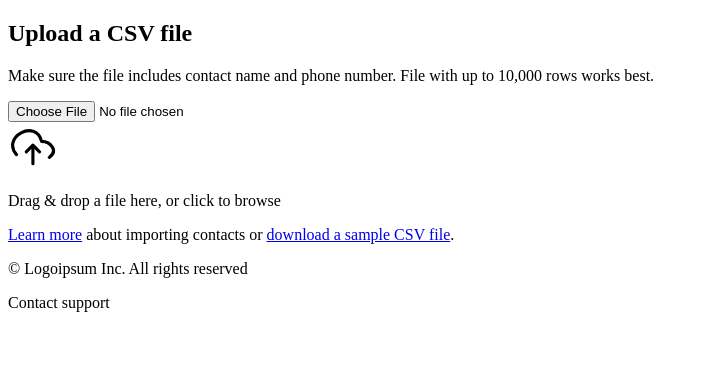
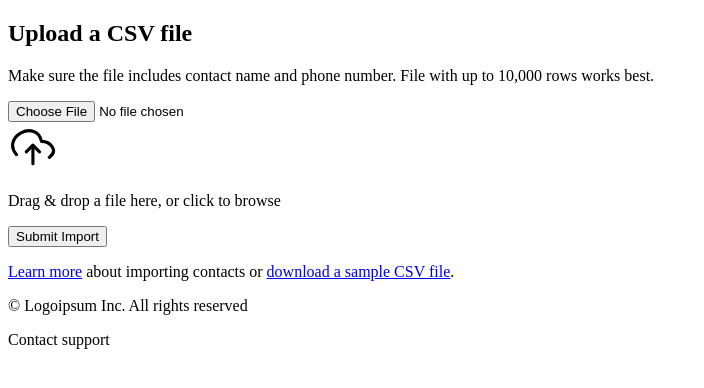
Before and after one commit to ia-project-org/ReactApp, a Next.js app: page /upload in a window 1280 px wide. Shown: the top 388 px of the page, without its empty margins (0-704 px from the left). Built offline with nearby package versions, Linux system fonts and the light colour scheme.

Commit message:
complte the csv import to banckend

```diff
--- a/src/components/upload-section/upload-section.tsx
+++ b/src/components/upload-section/upload-section.tsx
@@ -1,10 +1,13 @@
-import React, { useState } from "react";
-import { cn } from "@/lib/utils.ts";
+import React, {useState} from "react";
+import {cn} from "@/lib/utils.ts";
 import Papa from "papaparse"
-
+import axios from "axios";
 const FileUploader = () => {
   const [dragActive, setDragActive] = useState(false);
   const [csvData, setCsvData] = useState<string[][] | null>(null);
+  const [file, setFile] = useState<File| undefined>();
+
+  const formData = new FormData();
 
   const handleDrag = (e: React.DragEvent<HTMLDivElement>) => {
     e.preventDefault();
@@ -30,8 +33,21 @@ const FileUploader = () => {
   const handleChange = (e: React.ChangeEvent<HTMLInputElement>) => {
     if (e.target.files && e.target.files[0]) {
       const file = e.target.files[0];
+      setFile(file);
       handleFile(file);
     }
+  };
+
+  // send the csv file to backend endpoint in bank-ms
+  const handleSubmit = async () => {
+    formData.append('file', file as Blob);
+    const response = await axios.post(
+        `${import.meta.env.VITE_API_URL+"clients/import-csv"}`,
+        formData,{ headers: {
+            'Content-Type': 'multipart/form-data'
+          }
+        });
+    console.log(response.data)
   };
 
   const handleFile = (file: File) => {
@@ -106,6 +122,17 @@ const FileUploader = () => {
           </table>
         </div>
       )}
+      {/*
+      this juste for testing fonctionality
+      */}
+      <p>
+        <button className=" mt-3.5 p-2 bg-blue-500 hover:bg-blue-700 text-white font-medium rounded-lg transition-colors"
+        onClick={()=>handleSubmit()}
+        >
+          Submit Import
+        </button>
+      </p>
+
       <p className="mt-4 text-sm text-gray-500">
         <a href="#" className="text-blue-500 underline">
           Learn more
--- a/src/models/Client.ts
+++ b/src/models/Client.ts
@@ -7,6 +7,7 @@ export interface ClientDto {
     lastName: string;
     email: string;
     phoneNumber: string;
+    cin: string;
     eligibility: EligibilityDto;
     score: number;
 }
```
Also changed, not shown: src/components/dashboard/client-table/columns.tsx (+7 -6 lines).
